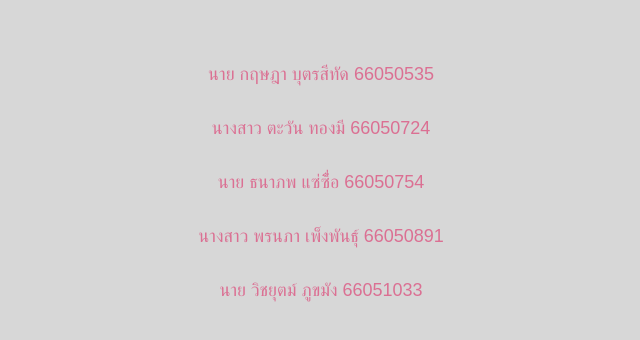
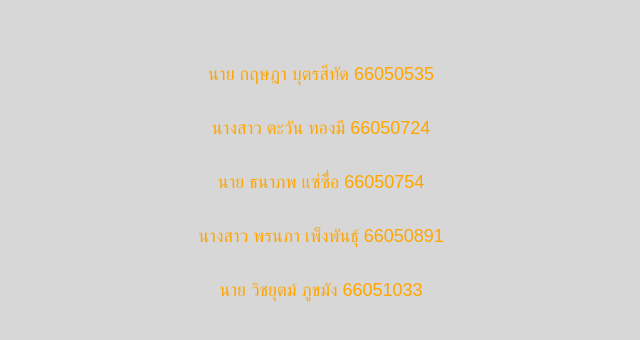
Before and after one commit to fivefoxepp/Group2, a plain HTML site: page MB_App/GroupMEM.html in a window 1280 px wide. Shown: the part 88-428 px from the top of the page, without its empty margins (319-959 px from the left). Drawn offline with Linux system fonts and the light colour scheme.

Commit message:
Update styles.css

```diff
--- a/MB_App/styles.css
+++ b/MB_App/styles.css
@@ -13,7 +13,7 @@ h1 {
 
 a {
     text-decoration: none;
-    color: palevioletred ; /* กำหนดสีของข้อความ */
+    color: orange ; /* กำหนดสีของข้อความ */
     font-size: 18px; /* ขนาดตัวอักษร */
     margin-bottom: 20px; /* เพิ่มช่องว่างระหว่างลิงก์ */
     line-height: 3; /* ระยะห่างระหว่างบรรทัด */
```
